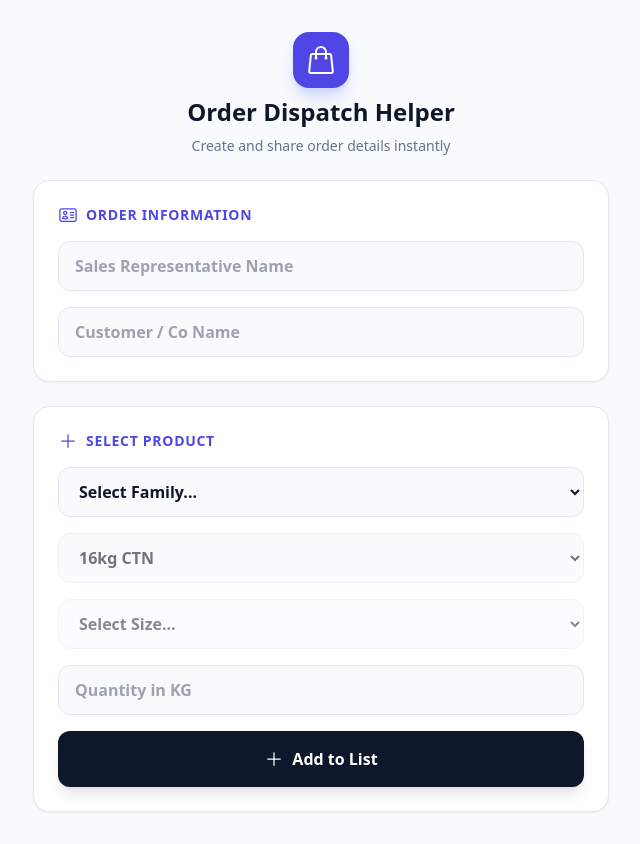
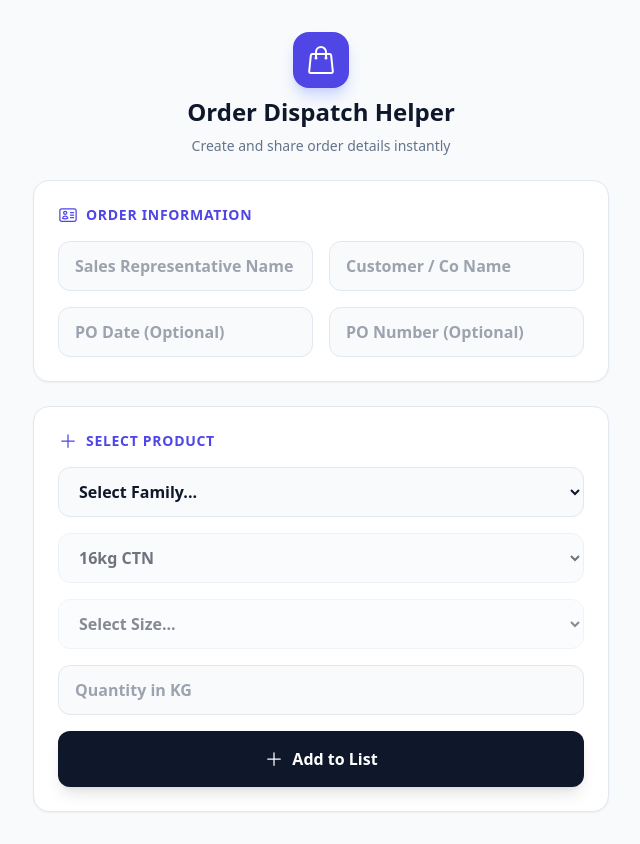
Before and after one commit to happyenterprises05-art/Sales-order, a React (Vite) app: page / in a window 1280 px wide. Shown: the whole page, without its empty margins (319-959 px from the left). Built offline with nearby package versions, Linux system fonts and the light colour scheme.

Commit message:
Update App.tsx

```diff
--- a/src/App.tsx
+++ b/src/App.tsx
@@ -59,6 +59,8 @@ const ShareModal: React.FC<{
 const App: React.FC = () => {
     const [customerName, setCustomerName] = useState('');
     const [salesPerson, setSalesPerson] = useState('');
+    const [poNumber, setPoNumber] = useState('');
+    const [poDate, setPoDate] = useState('');
     const [lines, setLines] = useState<OrderLine[]>([]);
     const [copied, setCopied] = useState(false);
     const [isModalOpen, setIsModalOpen] = useState(false);
@@ -124,6 +126,8 @@ const App: React.FC = () => {
     const generateMessage = () => {
         const repLine = `Sales rep: ${salesPerson || 'N/A'}`;
         const coLine = `Co Name: ${(customerName || 'N/A').toUpperCase()}`;
+        const poDateLine = `PO Date: ${poDate || 'If any'}`;
+        const poNumLine = `PO Number: ${poNumber || 'If any'}`;
         const prodHeader = `Product:`;
         const itemLines = lines.map((l) => {
             let displayName = l.family;
@@ -132,7 +136,7 @@ const App: React.FC = () => {
             else if (['6013', '7018', '7018-1', '8018-C3', 'Ni', 'NiFe'].includes(l.family)) displayName = `SPARKWELD ${l.family}`;
             return `${displayName} (${l.size}) - ${l.qty} kg`;
         }).join('\n');
-        return `${repLine}\n${coLine}\n${prodHeader}\n${itemLines}\nTotal weight: ${lines.reduce((a, l) => a + l.qty, 0).toLocaleString()} kg`;
+        return `${repLine}\n${coLine}\n${poDateLine}\n${poNumLine}\n${prodHeader}\n${itemLines}\nTotal weight: ${lines.reduce((a, l) => a + l.qty, 0).toLocaleString()} kg`;
     };
 
     return (
@@ -150,9 +154,11 @@ const App: React.FC = () => {
                         <IdentificationIcon className="w-5 h-5" />
                         <span className="font-bold text-sm uppercase tracking-wider">Order Information</span>
                     </div>
-                    <div className="grid grid-cols-1 gap-4">
+                    <div className="grid grid-cols-1 md:grid-cols-2 gap-4">
                         <input value={salesPerson} onChange={(e) => setSalesPerson(e.target.value)} placeholder="Sales Representative Name" className="w-full px-4 py-3 bg-slate-50 border border-slate-200 rounded-xl outline-none font-semibold" />
                         <input value={customerName} onChange={(e) => setCustomerName(e.target.value)} placeholder="Customer / Co Name" className="w-full px-4 py-3 bg-slate-50 border border-slate-200 rounded-xl outline-none font-semibold" />
+                        <input value={poDate} onChange={(e) => setPoDate(e.target.value)} placeholder="PO Date (Optional)" className="w-full px-4 py-3 bg-slate-50 border border-slate-200 rounded-xl outline-none font-semibold" />
+                        <input value={poNumber} onChange={(e) => setPoNumber(e.target.value)} placeholder="PO Number (Optional)" className="w-full px-4 py-3 bg-slate-50 border border-slate-200 rounded-xl outline-none font-semibold" />
                     </div>
                 </div>
                 <div className="bg-white rounded-2xl shadow-sm border border-slate-200 p-6 space-y-4">
```
